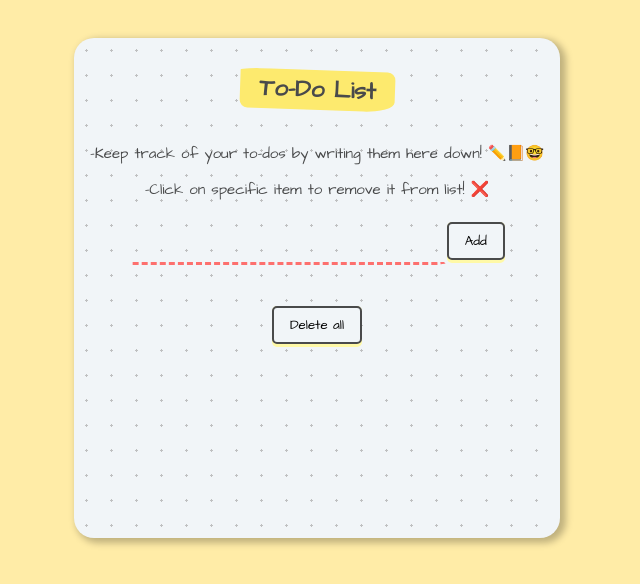
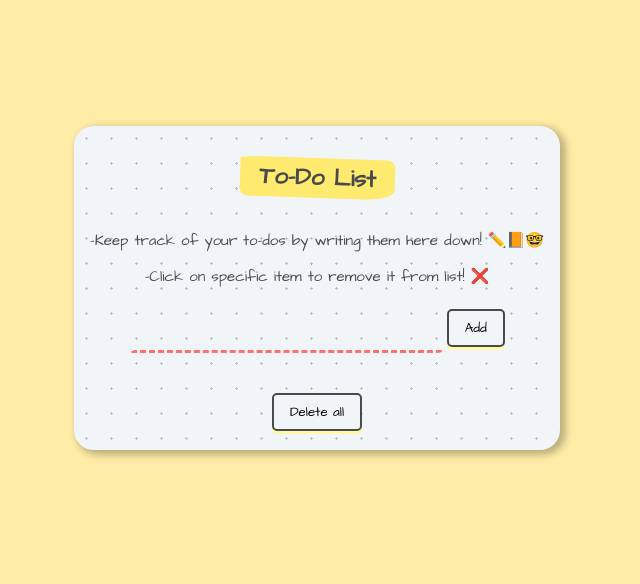
Before and after one commit to sebas524/to-do-list, a React (Vite) app: page / in a window 1280 px wide. Shown: the top 584 px of the page, without its empty margins (323-963 px from the left). Built offline with nearby package versions, Linux system fonts and the light colour scheme.

Commit message:
adjust height container

```diff
--- a/src/index.css
+++ b/src/index.css
@@ -15,7 +15,7 @@ body {
 .container {
   width: 100%;
   height: auto;
-  min-height: 500px;
+  min-height: 300px;
   max-width: 500px;
   min-width: 250px;
   background: #f1f5f8;
```
